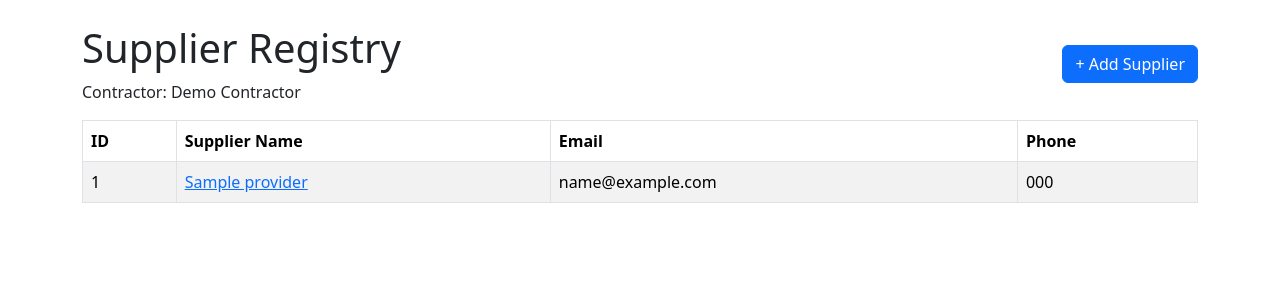
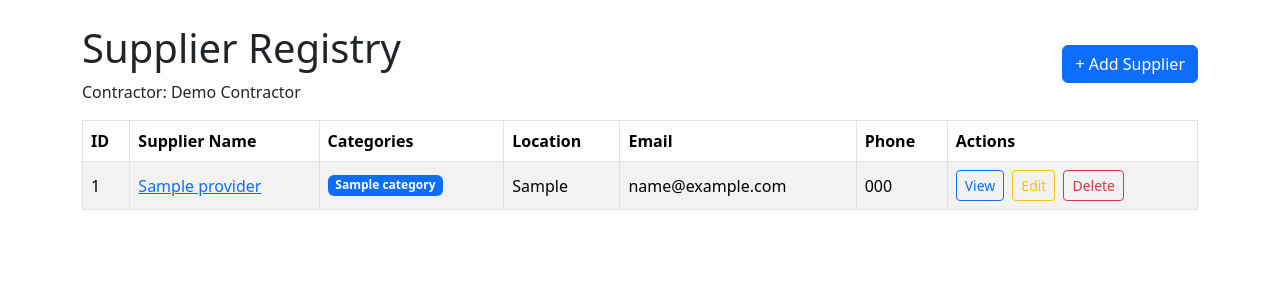
Before and after one commit to m11405502/Software-Business, a Node project: template views/suppliers.handlebars in a window 1280 px wide. Shown: the part 56-356 px from the top of the page. Run offline with Node 20 templates, Linux system fonts and the light colour scheme; the template is opened without the code that fills it: most values are stand-ins (such as "Sample title", 1, 10 or a date in 2020); some libraries are stand-ins or nearby versions.

Commit message:
Improve supplier registry interface and category display

```diff
--- a/app.js
+++ b/app.js
@@ -27,20 +27,62 @@ app.get('/categories', async (req, res) => {
   }
 });
 
+
 app.get('/suppliers', async (req, res) => {
   try {
-    const [providers] = await db.execute(
-      `SELECT provider_id, provider_name,
-              contact_email, contact_phone
-       FROM providers
-       WHERE company_id = ?
-       ORDER BY provider_name`,
+    const [rows] = await db.execute(
+      `SELECT p.provider_id,
+              p.provider_name,
+              p.city_or_county,
+              p.contact_email,
+              p.contact_phone,
+              rc.category_name
+       FROM providers p
+       LEFT JOIN provider_categories pc
+         ON p.provider_id = pc.provider_id
+       LEFT JOIN resource_categories rc
+         ON pc.category_id = rc.category_id
+       WHERE p.company_id = ?
+       ORDER BY p.provider_name,
+                p.provider_id,
+                rc.category_name`,
       [1]
     );
 
+    const providerMap = new Map();
+
+    for (const row of rows) {
+      if (!providerMap.has(row.provider_id)) {
+        providerMap.set(row.provider_id, {
+          provider_id: row.provider_id,
+          provider_name: row.provider_name,
+          city_or_county: row.city_or_county,
+          contact_email: row.contact_email,
+          contact_phone: row.contact_phone,
+          categories: []
+        });
+      }
+
+      const provider = providerMap.get(row.provider_id);
+
+      if (
+        row.category_name &&
+        !provider.categories.includes(row.category_name)
+      ) {
+        provider.categories.push(row.category_name);
+      }
+    }
+
+    const providers = Array.from(providerMap.values());
+
     res.render('suppliers', { providers });
+
   } catch (error) {
-    console.error('Supplier list error:', error.code);
+    console.error(
+      'Supplier list error:',
+      error.code || error.message
+    );
+
     res.status(500).send('Could not load suppliers.');
   }
 });
--- a/views/suppliers.handlebars
+++ b/views/suppliers.handlebars
@@ -10,31 +10,101 @@
   </a>
 </div>
 
-<table class="table table-bordered table-striped">
+<div class="table-responsive">
+  <table class="table table-bordered table-striped align-middle">
     <thead>
       <tr>
         <th>ID</th>
         <th>Supplier Name</th>
+        <th>Categories</th>
+        <th>Location</th>
         <th>Email</th>
         <th>Phone</th>
+        <th>Actions</th>
       </tr>
     </thead>
+
     <tbody>
       {{#each providers}}
       <tr>
         <td>{{provider_id}}</td>
+
         <td>
           <a href="/suppliers/{{provider_id}}">
             {{provider_name}}
           </a>
         </td>
-      <td>{{contact_email}}</td>
-      <td>{{contact_phone}}</td>
+
+        <td>
+          {{#each categories}}
+            <span class="badge bg-primary me-1 mb-1">
+              {{this}}
+            </span>
+          {{else}}
+            <span class="text-muted">Not assigned</span>
+          {{/each}}
+        </td>
+
+        <td>
+          {{#if city_or_county}}
+            {{city_or_county}}
+          {{else}}
+            <span class="text-muted">—</span>
+          {{/if}}
+        </td>
+
+        <td>
+          {{#if contact_email}}
+            {{contact_email}}
+          {{else}}
+            <span class="text-muted">—</span>
+          {{/if}}
+        </td>
+
+        <td>
+          {{#if contact_phone}}
+            {{contact_phone}}
+          {{else}}
+            <span class="text-muted">—</span>
+          {{/if}}
+        </td>
+
+        <td>
+          <div class="d-flex gap-2 flex-wrap">
+
+            <a href="/suppliers/{{provider_id}}"
+               class="btn btn-sm btn-outline-primary">
+              View
+            </a>
+
+            <a href="/suppliers/{{provider_id}}/edit"
+               class="btn btn-sm btn-outline-warning">
+              Edit
+            </a>
+
+            <form action="/suppliers/{{provider_id}}/delete"
+                  method="POST"
+                  class="m-0"
+                  onsubmit="return confirm('Are you sure you want to delete this supplier? This action cannot be undone.');">
+
+              <button type="submit"
+                      class="btn btn-sm btn-outline-danger">
+                Delete
+              </button>
+
+            </form>
+
+          </div>
+        </td>
       </tr>
+
       {{else}}
       <tr>
-      <td colspan="4">No suppliers found.</td>
+        <td colspan="7" class="text-center text-muted">
+          No suppliers found.
+        </td>
       </tr>
       {{/each}}
     </tbody>
   </table>
+</div>
```
Also changed, not shown: views/supplier-detail.handlebars (+0 -17 lines). Lines whose indentation alone changed are shown as unchanged.
